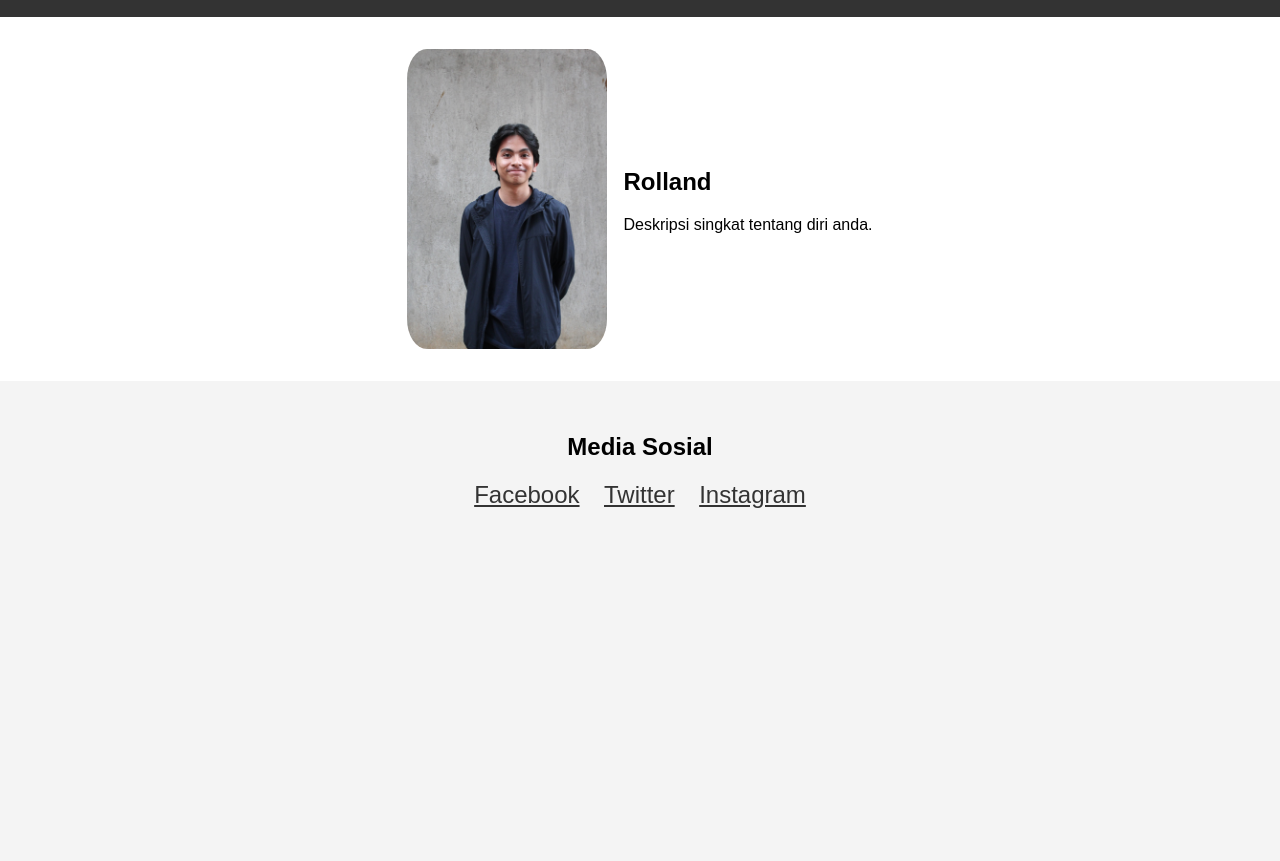
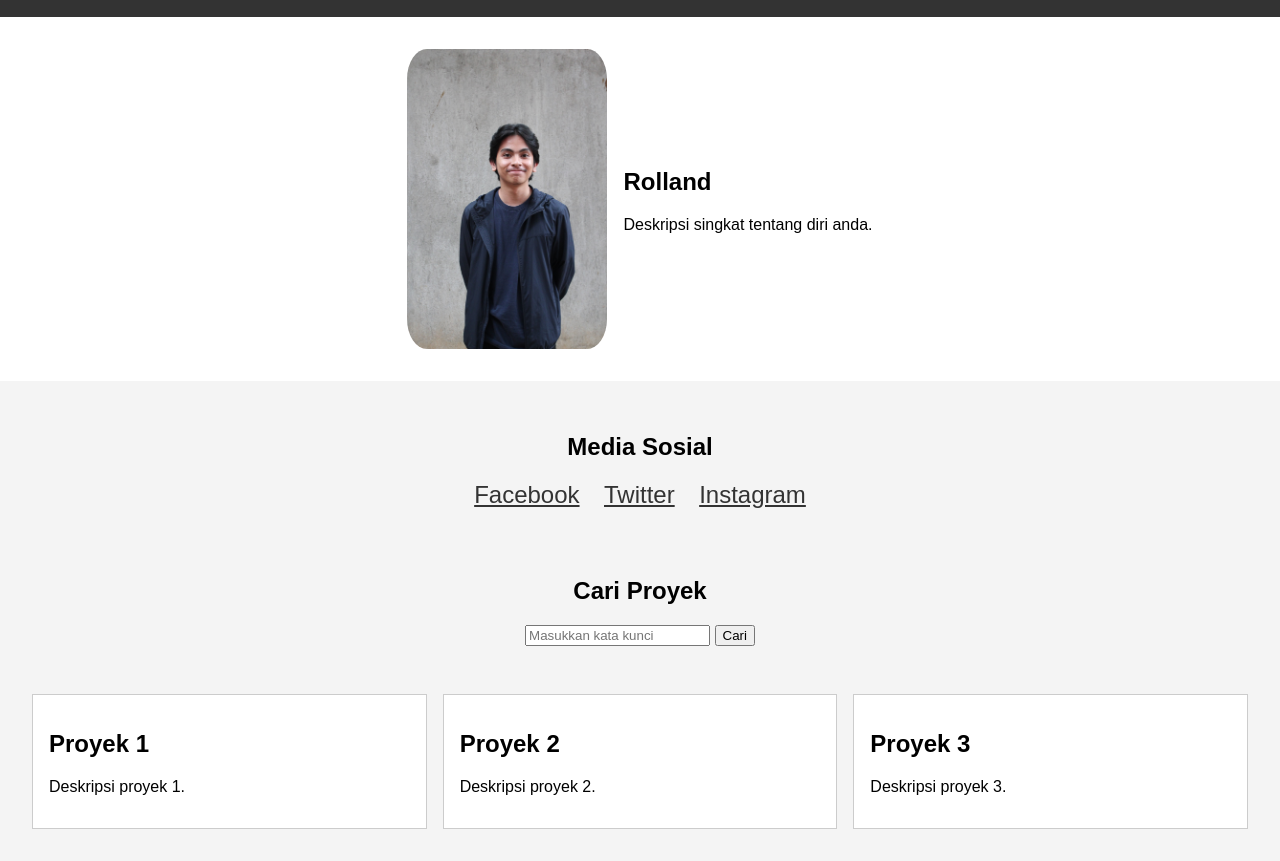
Before and after one commit to rsadira/my-portofolio, a plain HTML site: page index.html in a window 1280 px wide. Shown: the part 95-956 px from the top of the page. Before the commit the page ends 800 px from the top, so only its background shows below. Drawn offline with Linux system fonts and the light colour scheme.

Commit message:
#3 feature/portofolio done

```diff
--- a/assets/css/styles.css
+++ b/assets/css/styles.css
@@ -47,3 +47,8 @@ body {
     color: #333;
     font-size: 1.5em;
   }
+  .search-form {
+    text-align: center;
+    padding: 1em;
+    background-color: #f4f4f4;
+  }
--- /dev/null
+++ b/assets/js/index.js
@@ -0,0 +1,37 @@
+const portfolioData = [
+    { title: "Proyek 1", description: "Deskripsi proyek 1."},
+    { title: "Proyek 2", description: "Deskripsi proyek 2."},
+    { title: "Proyek 3", description: "Deskripsi proyek 3."}
+];
+
+const portfolioContainer = document.getElementById("portfolioContainer");
+
+portfolioData.forEach(project => {
+    const projectItem = document.createElement("div");
+    projectItem.className = "item";
+    projectItem.innerHTML = `
+    <h2>${project.title}</h2>
+    <p>${project.description}</p>
+    `;
+    portfolioContainer.appendChild(projectItem);
+});
+
+    const form = document.querySelector('form');
+    const items = document.querySelectorAll('.item');
+
+    form.addEventListener('submit', function (e) {
+        e.preventDefault();
+
+        const searchTerm = form.search.value.toLowerCase ();
+
+        items.forEach(item => {
+            const projectTitle = item.querySelector('h2').textContent.toLowerCase();
+            const projectDescription = item.querySelector('p').textContent.toLowerCase();
+
+            if (projectTitle.includes(searchTerm) || projectDescription.includes(searchTerm)) {
+                item.style.display = 'block';
+            } else {
+                item.style.display = 'none';
+            }
+        });
+    });
--- a/index.html
+++ b/index.html
@@ -25,6 +25,16 @@
         <a href="https://www.twitter.com/">Twitter</a>
         <a href="https://www.instagram.com/">Instagram</a>
     </section>
+    <section class="search-form">
+        <h2>Cari Proyek</h2>
+        <form action="#">
+            <input type="text" name="search" placeholder="Masukkan kata kunci">
+            <button type="submit">Cari</button>
+        </form>
+    </section>
+    <div class="container" id="portfolioContainer">
+    </div>
 </body>
+<script src="./assets/js/index.js"></script>
 
 </html>
```
